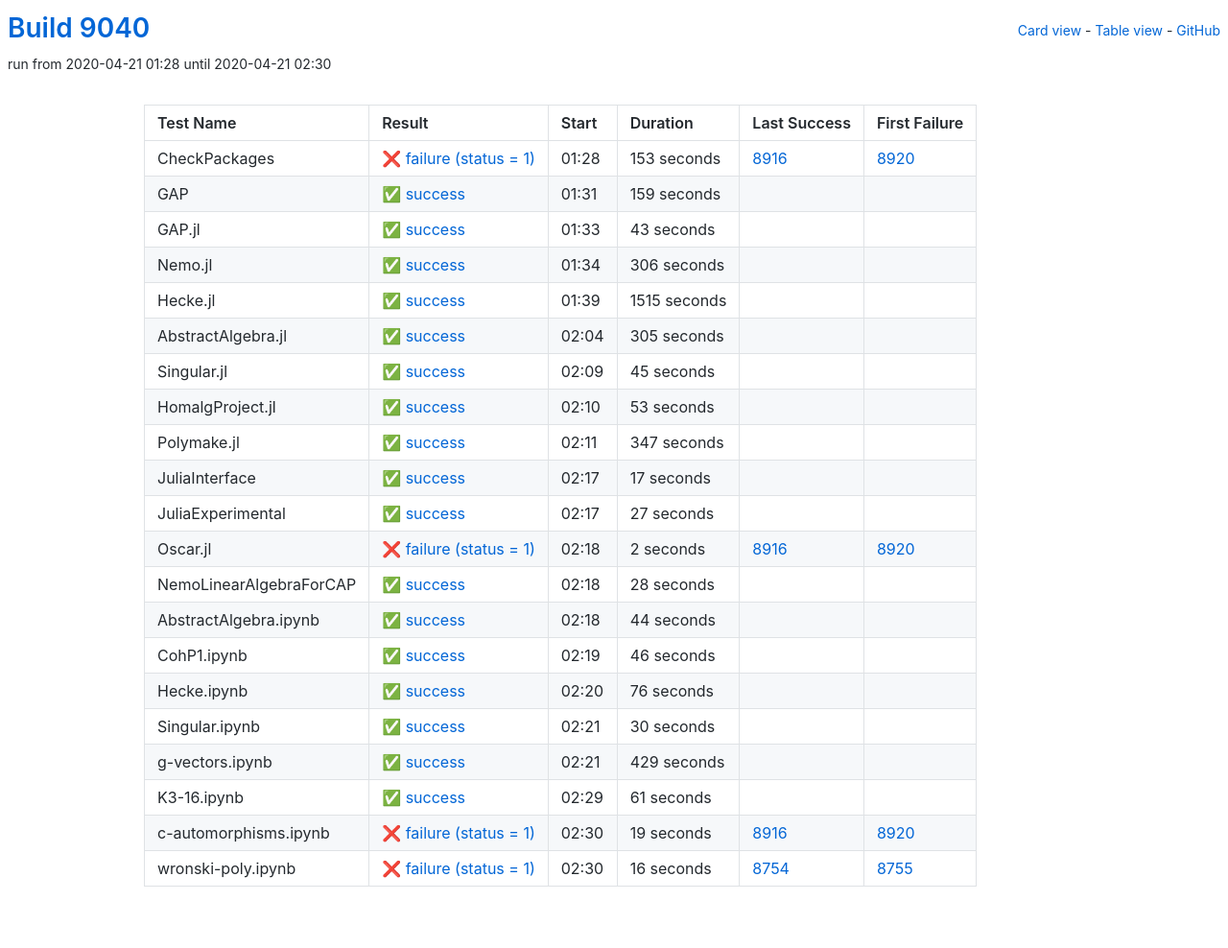
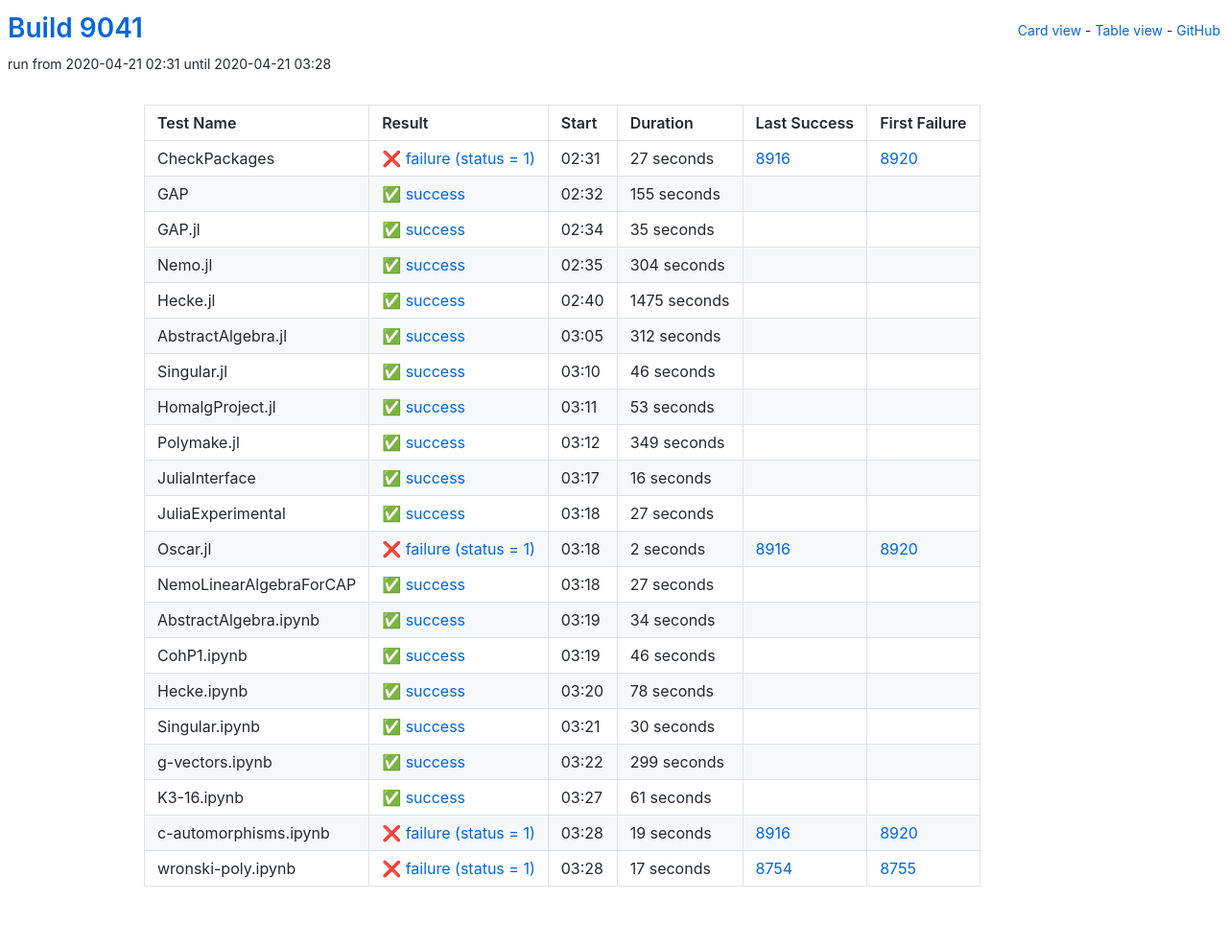
Before and after one commit to oscar-system/oscar-ci-status, a Jekyll site: the page built from table.html, in a window 1280 px wide. Shown: the whole page at 96% size. Built offline with Jekyll 4.4.1, drawn with Linux system fonts in a browser that asks for light colours.

Commit message:
Build 9041

```diff
--- a/_data/ci.yml
+++ b/_data/ci.yml
@@ -1,82 +1,82 @@
-build: 9040
-build_url: https://oscarci.mathematik.uni-kl.de/job/oscar/9040/
+build: 9041
+build_url: https://oscarci.mathematik.uni-kl.de/job/oscar/9041/
 job: oscar
 tests:
-- duration: 153
+- duration: 27
   exitcode: 1
   first_failure: 8920
   first_failure_url: https://oscarci.mathematik.uni-kl.de/job/oscar/8920/
   last_success: 8916
   last_success_url: https://oscarci.mathematik.uni-kl.de/job/oscar/8916/
-  log: https://oscarci.mathematik.uni-kl.de/job/oscar/9040/artifact/logs/build-9040/CheckPackages.log
+  log: https://oscarci.mathematik.uni-kl.de/job/oscar/9041/artifact/logs/build-9041/CheckPackages.log
   name: CheckPackages
-  start: 2020-04-21 01:28
+  start: 2020-04-21 02:31
   status: failure
   success: false
-- duration: 159
+- duration: 155
   exitcode: 0
   first_failure: false
   first_failure_url: null
   last_success: false
   last_success_url: null
-  log: https://oscarci.mathematik.uni-kl.de/job/oscar/9040/artifact/logs/build-9040/GAP.log
+  log: https://oscarci.mathematik.uni-kl.de/job/oscar/9041/artifact/logs/build-9041/GAP.log
   name: GAP
-  start: 2020-04-21 01:31
+  start: 2020-04-21 02:32
   status: success
   success: true
-- duration: 43
+- duration: 35
   exitcode: 0
   first_failure: false
   first_failure_url: null
   last_success: false
   last_success_url: null
-  log: https://oscarci.mathematik.uni-kl.de/job/oscar/9040/artifact/logs/build-9040/GAP.jl.log
+  log: https://oscarci.mathematik.uni-kl.de/job/oscar/9041/artifact/logs/build-9041/GAP.jl.log
   name: GAP.jl
-  start: 2020-04-21 01:33
+  start: 2020-04-21 02:34
   status: success
   success: true
-- duration: 306
+- duration: 304
   exitcode: 0
   first_failure: false
   first_failure_url: null
   last_success: false
   last_success_url: null
-  log: https://oscarci.mathematik.uni-kl.de/job/oscar/9040/artifact/logs/build-9040/Nemo.jl.log
+  log: https://oscarci.mathematik.uni-kl.de/job/oscar/9041/artifact/logs/build-9041/Nemo.jl.log
   name: Nemo.jl
-  start: 2020-04-21 01:34
+  start: 2020-04-21 02:35
   status: success
   success: true
-- duration: 1515
+- duration: 1475
   exitcode: 0
   first_failure: false
   first_failure_url: null
   last_success: false
   last_success_url: null
-  log: https://oscarci.mathematik.uni-kl.de/job/oscar/9040/artifact/logs/build-9040/Hecke.jl.log
+  log: https://oscarci.mathematik.uni-kl.de/job/oscar/9041/artifact/logs/build-9041/Hecke.jl.log
   name: Hecke.jl
-  start: 2020-04-21 01:39
+  start: 2020-04-21 02:40
   status: success
   success: true
-- duration: 305
+- duration: 312
   exitcode: 0
   first_failure: false
   first_failure_url: null
   last_success: false
   last_success_url: null
-  log: https://oscarci.mathematik.uni-kl.de/job/oscar/9040/artifact/logs/build-9040/AbstractAlgebra.jl.log
+  log: https://oscarci.mathematik.uni-kl.de/job/oscar/9041/artifact/logs/build-9041/AbstractAlgebra.jl.log
   name: AbstractAlgebra.jl
-  start: 2020-04-21 02:04
+  start: 2020-04-21 03:05
   status: success
   success: true
-- duration: 45
+- duration: 46
   exitcode: 0
   first_failure: false
   first_failure_url: null
   last_success: false
   last_success_url: null
-  log: https://oscarci.mathematik.uni-kl.de/job/oscar/9040/artifact/logs/build-9040/Singular.jl.log
+  log: https://oscarci.mathematik.uni-kl.de/job/oscar/9041/artifact/logs/build-9041/Singular.jl.log
   name: Singular.jl
-  start: 2020-04-21 02:09
+  start: 2020-04-21 03:10
   status: success
   success: true
 - duration: 53
@@ -85,31 +85,31 @@
   first_failure_url: null
   last_success: false
   last_success_url: null
-  log: https://oscarci.mathematik.uni-kl.de/job/oscar/9040/artifact/logs/build-9040/HomalgProject.jl.log
+  log: https://oscarci.mathematik.uni-kl.de/job/oscar/9041/artifact/logs/build-9041/HomalgProject.jl.log
   name: HomalgProject.jl
-  start: 2020-04-21 02:10
+  start: 2020-04-21 03:11
   status: success
   success: true
-- duration: 347
+- duration: 349
   exitcode: 0
   first_failure: false
   first_failure_url: null
   last_success: false
   last_success_url: null
-  log: https://oscarci.mathematik.uni-kl.de/job/oscar/9040/artifact/logs/build-9040/Polymake.jl.log
+  log: https://oscarci.mathematik.uni-kl.de/job/oscar/9041/artifact/logs/build-9041/Polymake.jl.log
   name: Polymake.jl
-  start: 2020-04-21 02:11
+  start: 2020-04-21 03:12
   status: success
   success: true
-- duration: 17
+- duration: 16
   exitcode: 0
   first_failure: false
   first_failure_url: null
   last_success: false
   last_success_url: null
-  log: https://oscarci.mathematik.uni-kl.de/job/oscar/9040/artifact/logs/build-9040/JuliaInterface.log
+  log: https://oscarci.mathematik.uni-kl.de/job/oscar/9041/artifact/logs/build-9041/JuliaInterface.log
   name: JuliaInterface
-  start: 2020-04-21 02:17
+  start: 2020-04-21 03:17
   status: success
   success: true
 - duration: 27
@@ -118,9 +118,9 @@
   first_failure_url: null
   last_success: false
   last_success_url: null
-  log: https://oscarci.mathematik.uni-kl.de/job/oscar/9040/artifact/logs/build-9040/JuliaExperimental.log
+  log: https://oscarci.mathematik.uni-kl.de/job/oscar/9041/artifact/logs/build-9041/JuliaExperimental.log
   name: JuliaExperimental
-  start: 2020-04-21 02:17
+  start: 2020-04-21 03:18
   status: success
   success: true
 - duration: 2
@@ -129,31 +129,31 @@
   first_failure_url: https://oscarci.mathematik.uni-kl.de/job/oscar/8920/
   last_success: 8916
   last_success_url: https://oscarci.mathematik.uni-kl.de/job/oscar/8916/
-  log: https://oscarci.mathematik.uni-kl.de/job/oscar/9040/artifact/logs/build-9040/Oscar.jl.log
+  log: https://oscarci.mathematik.uni-kl.de/job/oscar/9041/artifact/logs/build-9041/Oscar.jl.log
   name: Oscar.jl
-  start: 2020-04-21 02:18
+  start: 2020-04-21 03:18
   status: failure
   success: false
-- duration: 28
+- duration: 27
   exitcode: 0
   first_failure: false
   first_failure_url: null
   last_success: false
   last_success_url: null
-  log: https://oscarci.mathematik.uni-kl.de/job/oscar/9040/artifact/logs/build-9040/NemoLinearAlgebraForCAP.log
+  log: https://oscarci.mathematik.uni-kl.de/job/oscar/9041/artifact/logs/build-9041/NemoLinearAlgebraForCAP.log
   name: NemoLinearAlgebraForCAP
-  start: 2020-04-21 02:18
+  start: 2020-04-21 03:18
   status: success
   success: true
-- duration: 44
+- duration: 34
   exitcode: 0
   first_failure: false
   first_failure_url: null
   last_success: false
   last_success_url: null
-  log: https://oscarci.mathematik.uni-kl.de/job/oscar/9040/artifact/logs/build-9040/AbstractAlgebra.ipynb.log
+  log: https://oscarci.mathematik.uni-kl.de/job/oscar/9041/artifact/logs/build-9041/AbstractAlgebra.ipynb.log
   name: AbstractAlgebra.ipynb
-  start: 2020-04-21 02:18
+  start: 2020-04-21 03:19
   status: success
   success: true
 - duration: 46
@@ -162,20 +162,20 @@
   first_failure_url: null
   last_success: false
   last_success_url: null
-  log: https://oscarci.mathematik.uni-kl.de/job/oscar/9040/artifact/logs/build-9040/CohP1.ipynb.log
+  log: https://oscarci.mathematik.uni-kl.de/job/oscar/9041/artifact/logs/build-9041/CohP1.ipynb.log
   name: CohP1.ipynb
-  start: 2020-04-21 02:19
+  start: 2020-04-21 03:19
   status: success
   success: true
-- duration: 76
+- duration: 78
   exitcode: 0
   first_failure: false
   first_failure_url: null
   last_success: false
   last_success_url: null
-  log: https://oscarci.mathematik.uni-kl.de/job/oscar/9040/artifact/logs/build-9040/Hecke.ipynb.log
+  log: https://oscarci.mathematik.uni-kl.de/job/oscar/9041/artifact/logs/build-9041/Hecke.ipynb.log
   name: Hecke.ipynb
-  start: 2020-04-21 02:20
+  start: 2020-04-21 03:20
   status: success
   success: true
 - duration: 30
@@ -184,20 +184,20 @@
   first_failure_url: null
   last_success: false
   last_success_url: null
-  log: https://oscarci.mathematik.uni-kl.de/job/oscar/9040/artifact/logs/build-9040/Singular.ipynb.log
+  log: https://oscarci.mathematik.uni-kl.de/job/oscar/9041/artifact/logs/build-9041/Singular.ipynb.log
   name: Singular.ipynb
-  start: 2020-04-21 02:21
+  start: 2020-04-21 03:21
   status: success
   success: true
-- duration: 429
+- duration: 299
   exitcode: 0
   first_failure: false
   first_failure_url: null
   last_success: false
   last_success_url: null
-  log: https://oscarci.mathematik.uni-kl.de/job/oscar/9040/artifact/logs/build-9040/g-vectors.ipynb.log
+  log: https://oscarci.mathematik.uni-kl.de/job/oscar/9041/artifact/logs/build-9041/g-vectors.ipynb.log
   name: g-vectors.ipynb
-  start: 2020-04-21 02:21
+  start: 2020-04-21 03:22
   status: success
   success: true
 - duration: 61
@@ -206,9 +206,9 @@
   first_failure_url: null
   last_success: false
   last_success_url: null
-  log: https://oscarci.mathematik.uni-kl.de/job/oscar/9040/artifact/logs/build-9040/K3-16.ipynb.log
+  log: https://oscarci.mathematik.uni-kl.de/job/oscar/9041/artifact/logs/build-9041/K3-16.ipynb.log
   name: K3-16.ipynb
-  start: 2020-04-21 02:29
+  start: 2020-04-21 03:27
   status: success
   success: true
 - duration: 19
@@ -217,19 +217,19 @@
   first_failure_url: https://oscarci.mathematik.uni-kl.de/job/oscar/8920/
   last_success: 8916
   last_success_url: https://oscarci.mathematik.uni-kl.de/job/oscar/8916/
-  log: https://oscarci.mathematik.uni-kl.de/job/oscar/9040/artifact/logs/build-9040/c-automorphisms.ipynb.log
+  log: https://oscarci.mathematik.uni-kl.de/job/oscar/9041/artifact/logs/build-9041/c-automorphisms.ipynb.log
   name: c-automorphisms.ipynb
-  start: 2020-04-21 02:30
+  start: 2020-04-21 03:28
   status: failure
   success: false
-- duration: 16
+- duration: 17
   exitcode: 1
   first_failure: 8755
   first_failure_url: https://oscarci.mathematik.uni-kl.de/job/oscar/8755/
   last_success: 8754
   last_success_url: https://oscarci.mathematik.uni-kl.de/job/oscar/8754/
-  log: https://oscarci.mathematik.uni-kl.de/job/oscar/9040/artifact/logs/build-9040/wronski-poly.ipynb.log
+  log: https://oscarci.mathematik.uni-kl.de/job/oscar/9041/artifact/logs/build-9041/wronski-poly.ipynb.log
   name: wronski-poly.ipynb
-  start: 2020-04-21 02:30
+  start: 2020-04-21 03:28
   status: failure
   success: false
```
Also changed, not shown: README.md.
